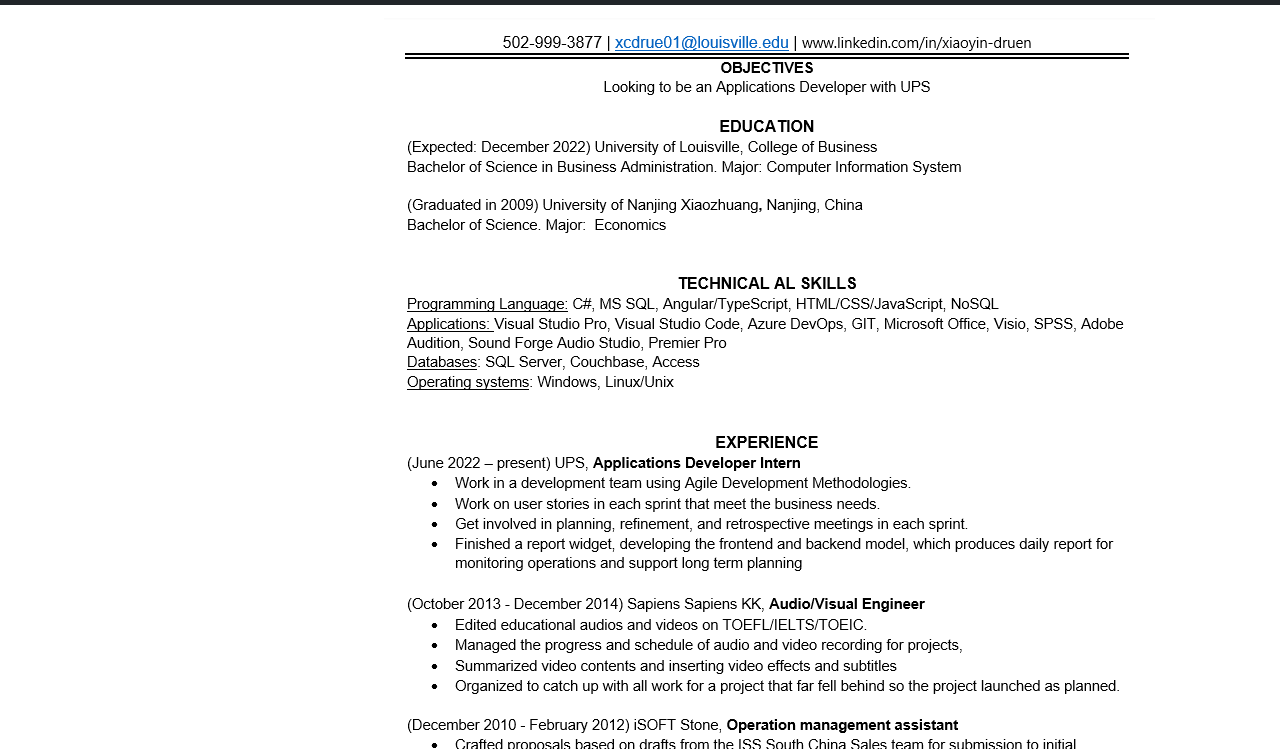
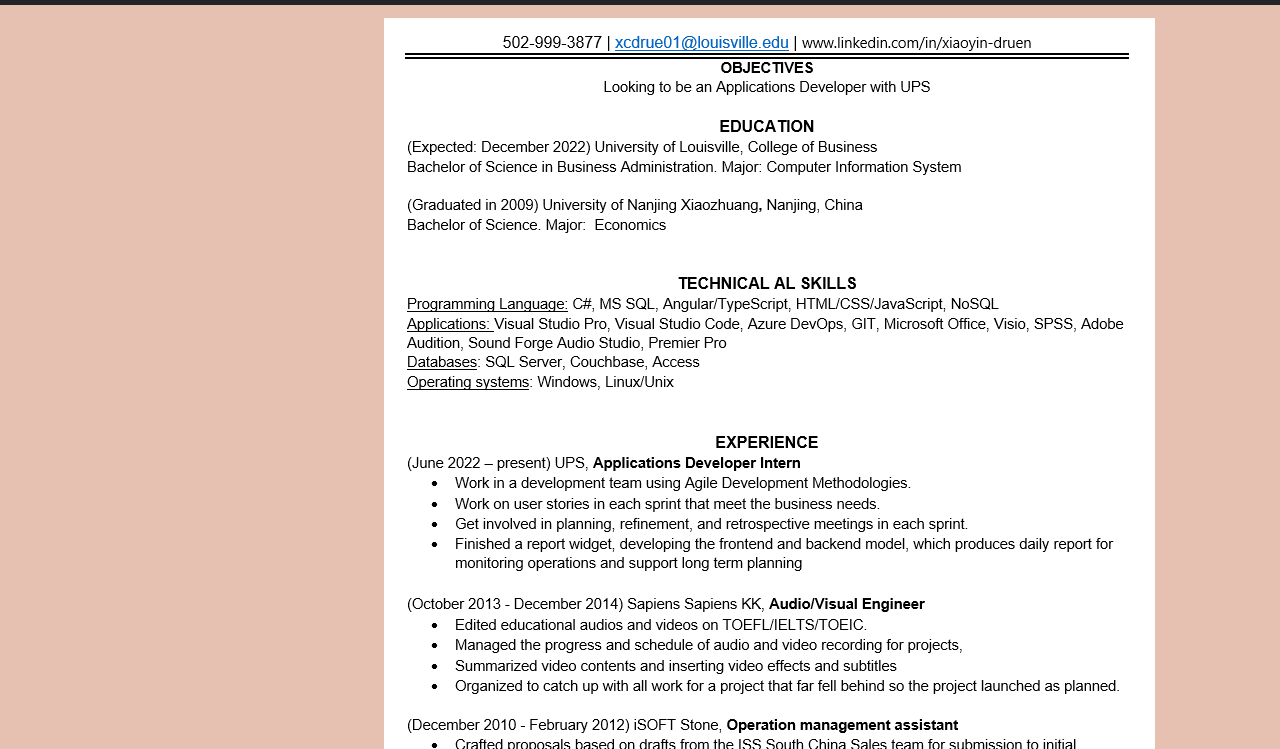
Before and after one commit to xiaoyindruen/xiaoyindruen.github.io, a plain HTML site: page resume.html in a window 1280 px wide. Shown: the part 51-800 px from the top of the page. Drawn offline with Linux system fonts and the light colour scheme.

Commit message:
background

```diff
--- a/resume.html
+++ b/resume.html
@@ -3,7 +3,7 @@
     <head>
         <link href="/css/bootstrap.min.css" rel="stylesheet" >
     </head>
-<body>
+<body style="background-color: rgb(230, 192, 177);">
     <div id="nav-placeholder"></div>
     <img src="../images/Resume.png" style="padding:1% 30%;">
 
```
Also changed, not shown: skillsheet.html (+1 -1 lines).
